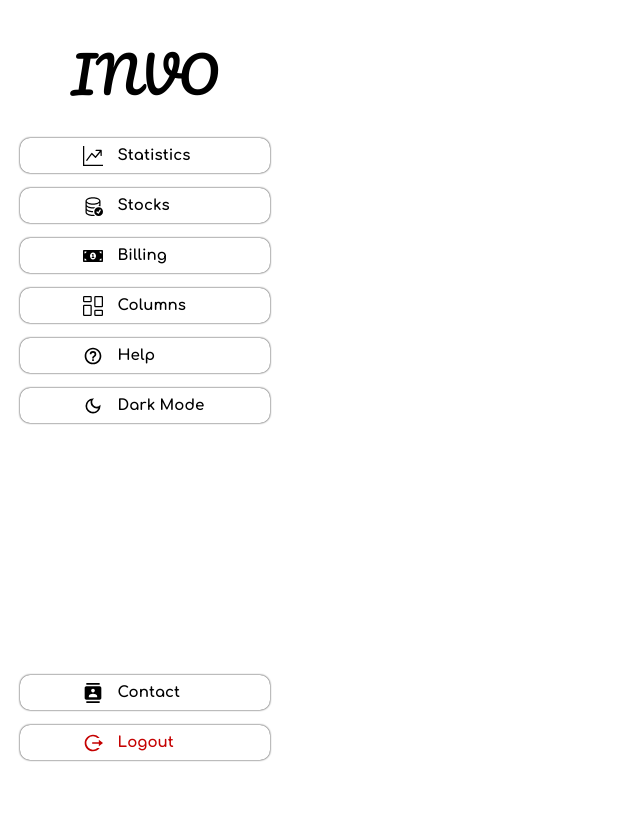
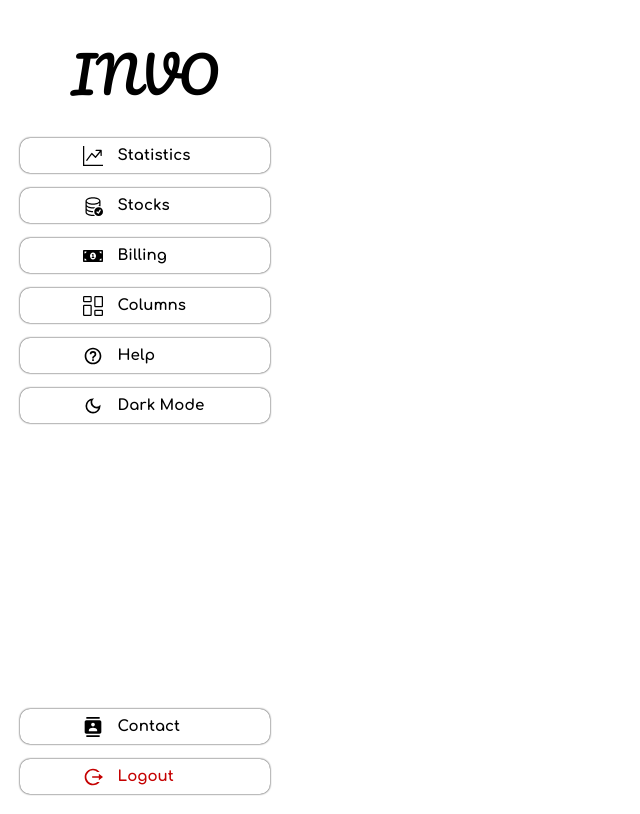
Before and after one commit to nikhitkumar00/Inventify, a React (Vite) app: page / in a window 1280 px wide. Shown: the whole page, without its empty margins (0-640 px from the left). Built offline with nearby package versions, Linux system fonts and the light colour scheme.

Commit message:
navbar-height

```diff
--- a/src/Components/Navbar/Navbar.css
+++ b/src/Components/Navbar/Navbar.css
@@ -3,7 +3,7 @@
     top: 0px;
     left: 0px;
     width: 250px;
-    height: calc(100vh - 60px);
+    height: calc(100vh - 2vw);
     padding: 20px;
     display: flex;
     flex-direction: column;
```
